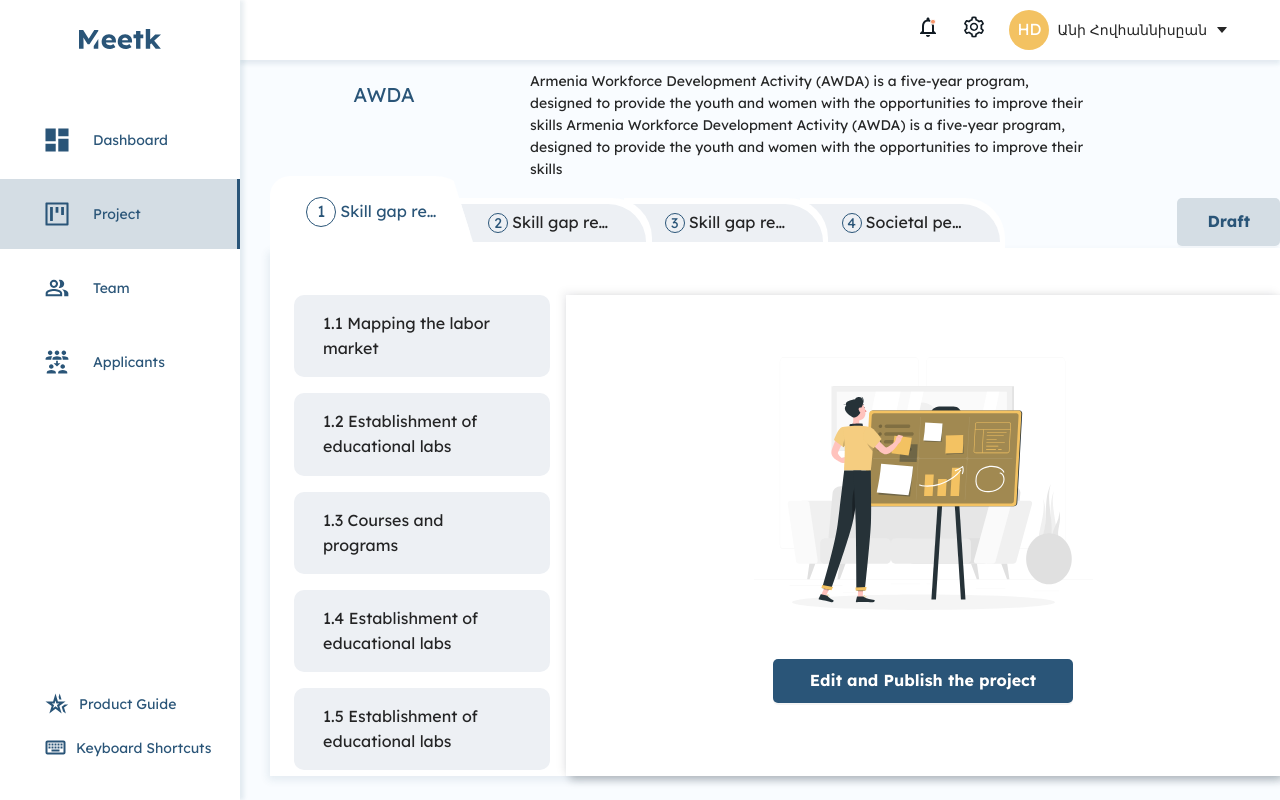
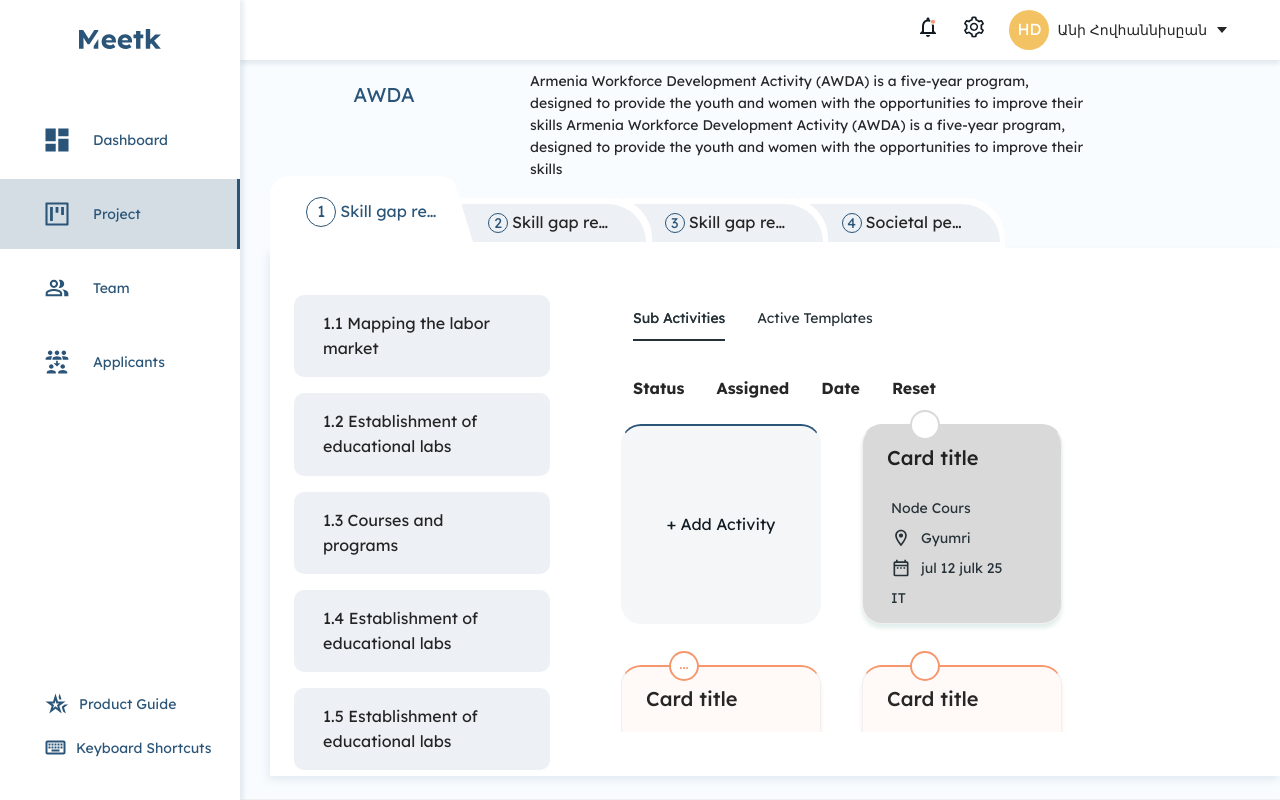
Before and after one commit to vlo111/kpi, a React (Create React App) app: page /profile_pages in a window 1280 px wide. Built offline with nearby package versions, Linux system fonts and the light colour scheme.

Commit message:
fix merge origin main

```diff
--- a/src/assets/styles/style.tsx
+++ b/src/assets/styles/style.tsx
@@ -191,13 +191,12 @@
   input[type=number] {
     -moz-appearance: textfield;
   }
+
   .ant-dropdown-menu{
     border-radius: 10px;
     padding: 15px 0;
   }
-  .ant-popover-message-icon{
-    display: none;
-  }
+
   .ant-popover-buttons{
     position: absolute;
     top: 0;
@@ -216,7 +215,7 @@
     svg path{
       fill: var(--dark-1);
     }
-}
+  }
 `
 
 export default GlobalStyle
--- a/src/components/Header/index.tsx
+++ b/src/components/Header/index.tsx
@@ -33,7 +33,7 @@
   const navigate = useNavigate()
   const logOut = (): void => {
     localStorage.removeItem('token')
-  };
+  }
 
   const data = [
     {
--- a/src/components/Project/Overview/ActivityNames/index.tsx
+++ b/src/components/Project/Overview/ActivityNames/index.tsx
@@ -5,6 +5,7 @@
 import ActiveName from '../ActiveName'
 import { ActivityNamesProps, AddManagerHandle } from '../../../../types/project'
 import CreateTemplate from './CreateTemplateModal'
+import { SubAndActive } from '../../../SubActivites'
 
 const Activities = styled.div`
   display: flex;
@@ -13,7 +14,7 @@
   width: 20vw;
 `
 const ActivitiesNames = styled.div`
-  background: var(--white);;
+  background: var(--white);
   height: 66vh;
   padding: 47px 0px 0px 24px;
   display: flex;
@@ -31,7 +32,7 @@
   }
 `
 
-const ActivityNames: React.FC<ActivityNamesProps> = ({ names, activeName, setActiveName }) => {
+const ActivityNames: React.FC<ActivityNamesProps> = ({ names, activeName, setActiveName, subActivity }) => {
   const [isOpenCreateActivityModal, setIsOpenCreateActivityModal] = useState<boolean>(false)
 
   const onEditedPublishProject: AddManagerHandle = () => {
@@ -49,11 +50,12 @@
           ))}
         </Activities>
       </div>
-      <EditPublish>
+      {!subActivity && <EditPublish>
         <EditSvg />
-        <AsnButton style={{ maxWidth: '300px', fontSize: 'var(--base-font-size)' }} className='primary' type='primary' onClick={onEditedPublishProject
-        }>Edit and Publish the project</AsnButton>
-      </EditPublish>
+        <AsnButton style={{ maxWidth: '300px', fontSize: 'var(--base-font-size)' }} className='primary' type='primary' onClick={onEditedPublishProject}
+        >Edit and Publish the project</AsnButton>
+      </EditPublish>}
+      {subActivity && <SubAndActive/>}
       <CreateTemplate isOpenCreateActivityModal={isOpenCreateActivityModal} setIsOpenCreateActivityModal={setIsOpenCreateActivityModal}/>
     </ActivitiesNames>
   )
--- a/src/components/Project/Overview/ResultArea/index.tsx
+++ b/src/components/Project/Overview/ResultArea/index.tsx
@@ -25,8 +25,8 @@
   return (
     <Wrapper>
       <ProjectInfo />
-      <Tabs tabNames={tabNames} handleActiveTab={handleActiveTab} activeTab={activeTab} />
-      <ActivityNames names={names} setActiveName={setActiveName} activeName={activeName} />
+      <Tabs subActivity={false} tabNames={tabNames} handleActiveTab={handleActiveTab} activeTab={activeTab} />
+      <ActivityNames subActivity={false} names={names} setActiveName={setActiveName} activeName={activeName} />
     </Wrapper>
   )
 }
--- a/src/components/Project/Overview/Tabs/index.tsx
+++ b/src/components/Project/Overview/Tabs/index.tsx
@@ -12,10 +12,15 @@
   justify-content: space-between;
 `
 
-const Tabs: React.FC<TabsNames> = ({ tabNames, handleActiveTab, activeTab }) => {
+const Tabs: React.FC<TabsNames> = ({
+  tabNames,
+  handleActiveTab,
+  activeTab,
+  subActivity
+}) => {
   return (
     <TabNameWrapper>
-        <div style={ { display: 'flex' } }>
+      <div style={{ display: 'flex' }}>
         {tabNames?.map((tab, i) => (
           <Tab
             key={i}
@@ -28,7 +33,18 @@
           />
         ))}
       </div>
-        <AsnButton style={{ height: '48px', border: 'none', background: 'var(--primary-light-1)' }} className='primary'>Draft</AsnButton>
+      {!subActivity && (
+        <AsnButton
+          style={{
+            height: '48px',
+            border: 'none',
+            background: 'var(--primary-light-1)'
+          }}
+          className="primary"
+        >
+          Draft
+        </AsnButton>
+      )}
     </TabNameWrapper>
   )
 }
--- a/src/components/Project/Overview/index.tsx
+++ b/src/components/Project/Overview/index.tsx
@@ -3,16 +3,16 @@
 import ProjectInfo from './ProjectInfo'
 import Tabs from './Tabs'
 import ActivityNames from './ActivityNames'
-import { activeTabName } from '../../../types/project'
+import { activeTabName, OverviewProps } from '../../../types/project'
 import { tabNames, names } from '../../../helpers/constants'
 
 const Wrapper = styled.div`
-  height: '100%';
+  height: 100%;
   padding: 10px 0 0 30px;
   background: var(--background);
 `
 
-export const Overview: React.FC = () => {
+export const Overview: React.FC<OverviewProps> = ({ subActivity }) => {
   const [activeTab, setActiveTab] = useState<activeTabName>({
     number: null,
     default: true
@@ -20,42 +20,25 @@
   const [activeName, setActiveName] = useState<number>()
 
   const handleActiveTab = (tabNumber: number): void => {
-    tabNumber === 1 ? setActiveTab({ number: tabNumber, default: true }) : setActiveTab({ number: tabNumber, default: false })
+    tabNumber === 1
+      ? setActiveTab({ number: tabNumber, default: true })
+      : setActiveTab({ number: tabNumber, default: false })
   }
   return (
     <Wrapper>
       <ProjectInfo />
-      <Tabs tabNames={tabNames} handleActiveTab={handleActiveTab} activeTab={activeTab} />
-      <ActivityNames names={names} setActiveName={setActiveName} activeName={activeName} />
+      <Tabs
+        subActivity={subActivity}
+        tabNames={tabNames}
+        handleActiveTab={handleActiveTab}
+        activeTab={activeTab}
+      />
+      <ActivityNames
+        subActivity={subActivity}
+        names={names}
+        setActiveName={setActiveName}
+        activeName={activeName}
+      />
     </Wrapper>
   )
 }
-
-/* <div className="create-resultArea" onClick={onRedirectResultHandle}>
-        <CreateResultAreaSvg />
-        <span>Input result areas and activities</span>
-      </div>  */
-// const navigate = useNavigate()
-
-// const onRedirectResultHandle: () => void = () => {
-//   navigate(`/project/steps/${uuidv4()}`)
-// }
-// const Wrapper = styled.div`
-//   height: 100%;
-//   padding: 2rem 0 0 2rem;
-//   background: var(--background);
-
-//   .create-resultArea {
-//     display: flex;
-//     justify-content: center;
-//     align-items: center;
-//     flex-direction: column;
-//     cursor: pointer;
-//     height: calc(100% - 8rem);
-
-//     span {
-//       font-size: var(--headline-font-size);
-//       color: var(--dark-border-ultramarine);
-//     }
-//   }
-// `
```
Lines whose indentation alone changed are shown as unchanged.
